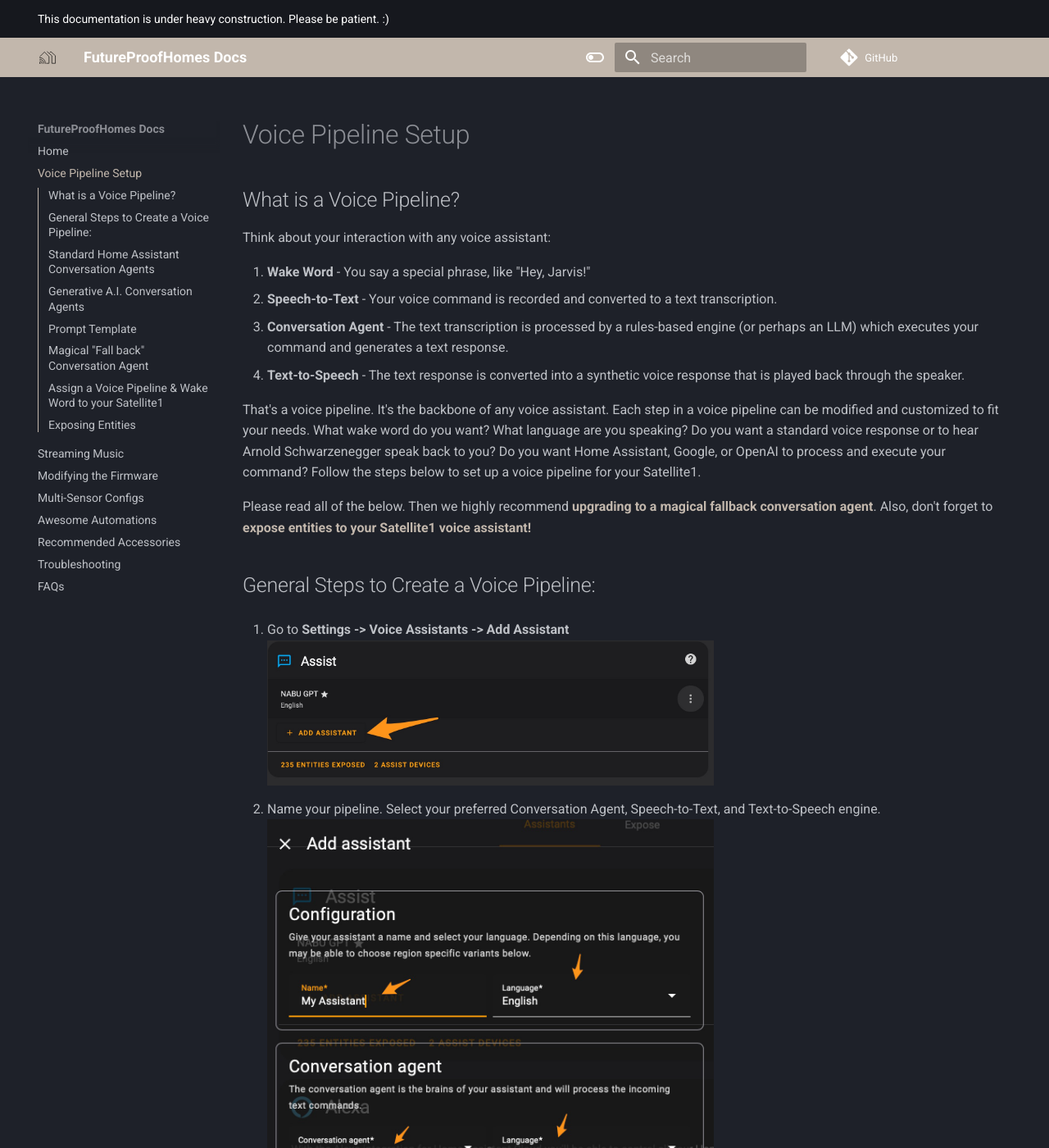
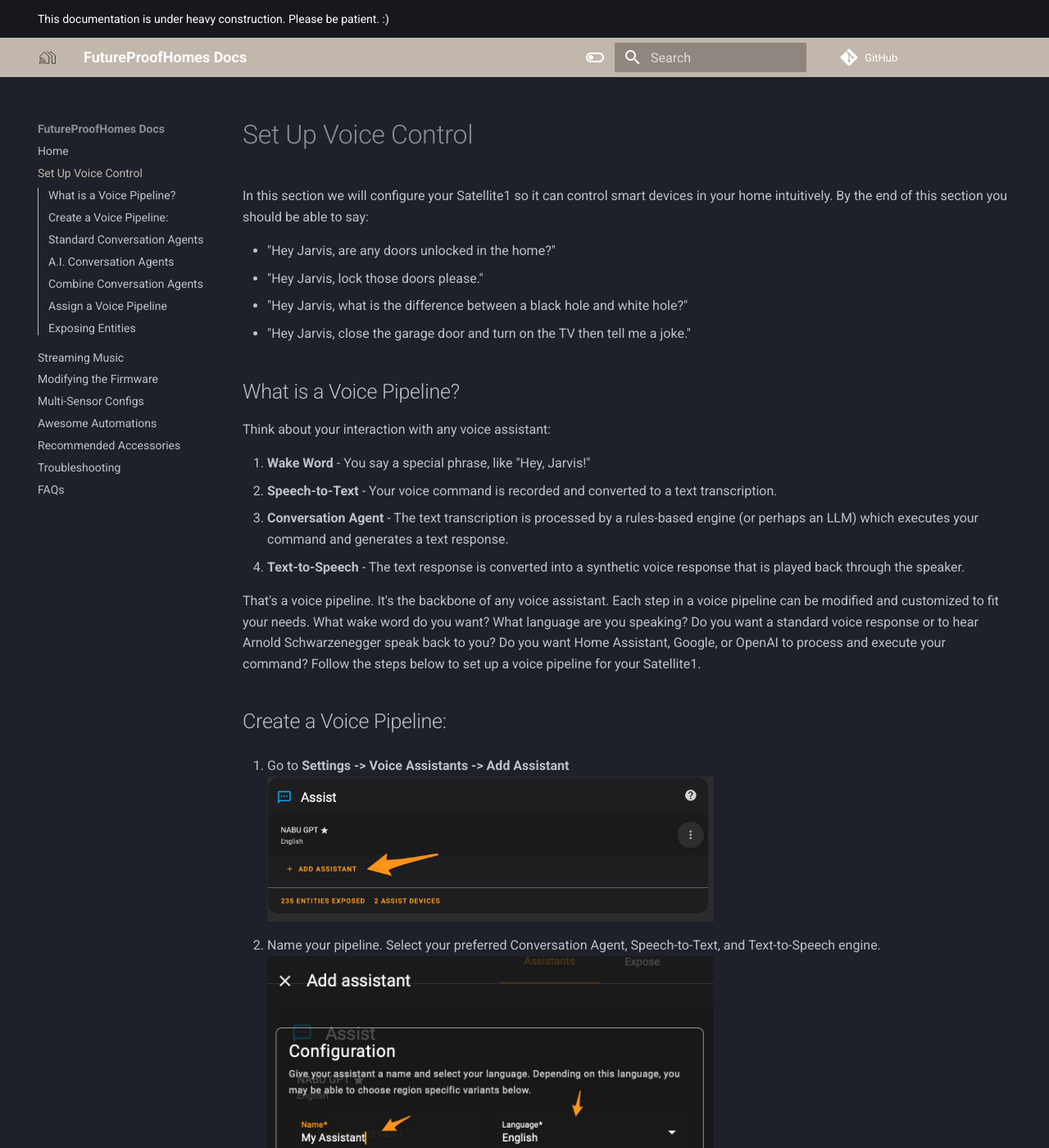
Before and after one commit to FutureProofHomes/Documentation, an MkDocs documentation site: the page built from docs/voice-assistant.md, in a window 1280 px wide and 1400 px high. Shown: the whole window at 82% size. Built offline with MkDocs 1.6.1 and Material for MkDocs 9.7.7, drawn with Linux system fonts in a browser that asks for light colours; comment, search, counter and statistics services are not loaded; some of the changed text lies outside the part shown.

Commit message:
Adding ESPHome Details
Renaming Sections

````diff
--- a/docs/troubleshooting.md
+++ b/docs/troubleshooting.md
@@ -30,7 +30,7 @@
 
 <img width="60%" alt="image" src="/assets/debug_assist.png">
 
-1. Determing what pipeline your Sat1 is using by retracing these steps: [Assign a Voice Pipeline & Wake Word to your Satellite1](/voice-pipeline/#assign-a-voice-pipeline-wake-word-to-your-satellite1)
+1. Determing what pipeline your Sat1 is using by retracing these steps: [Assign a Voice Pipeline & Wake Word to your Satellite1](/voice-assistant/#assign-a-voice-assistant-wake-word-to-your-satellite1)
 3. In Home Assitant, go to Settings -> Voice Assistants and select the 3 dots next to that pipeline.
 4. Read here: [Debugging a Voice Pipeline](https://www.home-assistant.io/voice_control/troubleshooting/)
 
--- a/docs/voice-pipeline.md
+++ b/docs/voice-assistant.md
@@ -1,3 +1,10 @@
+In this section we will configure your Satellite1 so it can control smart devices in your home intuitively.  By the end of this section you should be able to say:
+
+- "Hey Jarvis, are any doors unlocked in the home?"
+- "Hey Jarvis, lock those doors please."
+- "Hey Jarvis, what is the difference between a black hole and white hole?"
+- "Hey Jarvis, close the garage door and turn on the TV then tell me a joke."
+
 ## What is a Voice Pipeline?
 
 Think about your interaction with any voice assistant:
@@ -9,9 +16,7 @@
 
 That's a voice pipeline. It's the backbone of any voice assistant. Each step in a voice pipeline can be modified and customized to fit your needs. What wake word do you want? What language are you speaking? Do you want a standard voice response or to hear Arnold Schwarzenegger speak back to you? Do you want Home Assistant, Google, or OpenAI to process and execute your command? Follow the steps below to set up a voice pipeline for your Satellite1.
 
-Please read all of the below. Then we highly recommend **[upgrading to a magical fallback conversation agent](/voice-pipeline/#magical-fall-back-conversation-agent)**. Also, don't forget to **[expose entities to your Satellite1 voice assistant!](/voice-pipeline/#exposing-entities)**
-
-## General Steps to Create a Voice Pipeline:
+## Create a Voice Pipeline:
 
 1. Go to **Settings -> Voice Assistants -> Add Assistant**
    <img width="60%" alt="image" src="/assets/Pipeline0.png">
@@ -19,7 +24,7 @@
 2. Name your pipeline. Select your preferred Conversation Agent, Speech-to-Text, and Text-to-Speech engine.
    <img width="60%" alt="image" src="/assets/Pipeline1.png">
 
-## Standard Home Assistant Conversation Agents
+## Standard Conversation Agents
 
 There are two standard voice pipelines we recommend trying out to get your feet wet:
 
@@ -29,7 +34,7 @@
 ???+ abstract "Home Assistant's Local Assist Pipeline (Free and completely private, response times depend on your hardware)"
     [Set up Local Assist Pipeline](https://www.home-assistant.io/voice_control/voice_remote_local_assistant/){ .md-button .md-button--primary }
 
-## Generative A.I. Conversation Agents
+## A.I. Conversation Agents
 
 Once you have one of the standard pipelines above operational, you can decide to upgrade to a Generative AI conversation agent.
 
@@ -44,9 +49,7 @@
     ???+ danger "Warning: You are granting a company with non-deterministic artificial intelligence control over your home and access to data on your usage. Proceed with caution!"
     [Set up OpenAI ChatGPT Conversation Agent](https://www.home-assistant.io/integrations/openai_conversation/){ .md-button .md-button--primary }
 
-## Prompt Template
-
-I have successfully used the following prompt template with the OpenAI and Google integrations:
+NOTE: The following prompt has perfomed well with both OpenAI and Google's conversation agents.
 
 ```
 Your name is Jarvis and you are a voice assistant for Home Assistant.
@@ -57,7 +60,7 @@
 ```
 <img width="60%" alt="image" src="/assets/prompt.png">
 
-## Magical "Fall back" Conversation Agent
+## Combine Conversation Agents
 
 ???+ abstract "Combine a standard conversation agent with an AI conversation agent (It's like magic!)"
     ???+ tip "Requires Home Assistant version 2024.12.1 or later"
@@ -68,7 +71,7 @@
 
     [Read more about this feature release](https://www.home-assistant.io/blog/2024/12/04/release-202412/#let-your-voice-assistant-fall-back-to-an-llm-based-agent){ .md-button .md-button--primary }
 
-## Assign a Voice Pipeline & Wake Word to your Satellite1
+## Assign a Voice Pipeline
 
 1. Go to **Settings -> Devices & Services -> ESPHome** and click "1 device" under your Satellite1 device.
    <img width="60%" alt="image" src="/assets/Pipeline4.png">
@@ -91,4 +94,4 @@
 2. Enable the "Assist" toggle switch and consider adding alias names that you might use when referring to the entity.
    <img width="60%" alt="image" src="/assets/Expose Settings.png">
 
-   [Back to Top](./voice-pipeline.md/#what-is-a-voice-pipeline)
+   [Back to Top](./voice-assistant.md/#what-is-a-voice-assistant)
--- a/mkdocs.yml
+++ b/mkdocs.yml
@@ -4,7 +4,7 @@
 
 nav:
   - Home: index.md
-  - Voice Pipeline Setup: voice-pipeline.md
+  - Set Up Voice Control: voice-assistant.md
   - Streaming Music: streaming-music.md
   - Modifying the Firmware: modifying-the-firmware.md
   - Multi-Sensor Configs: multi-sensor-configs.md
````
Also changed, not shown: docs/index.md (+18 -9 lines), docs/recommended-accessories.md (+2 -2 lines), docs/assets/esphome/1_esphome_device_list.png (added), docs/assets/esphome/2_esphome_top_page.png (added), docs/assets/esphome/3_esphome_bottom_page.png (added).
